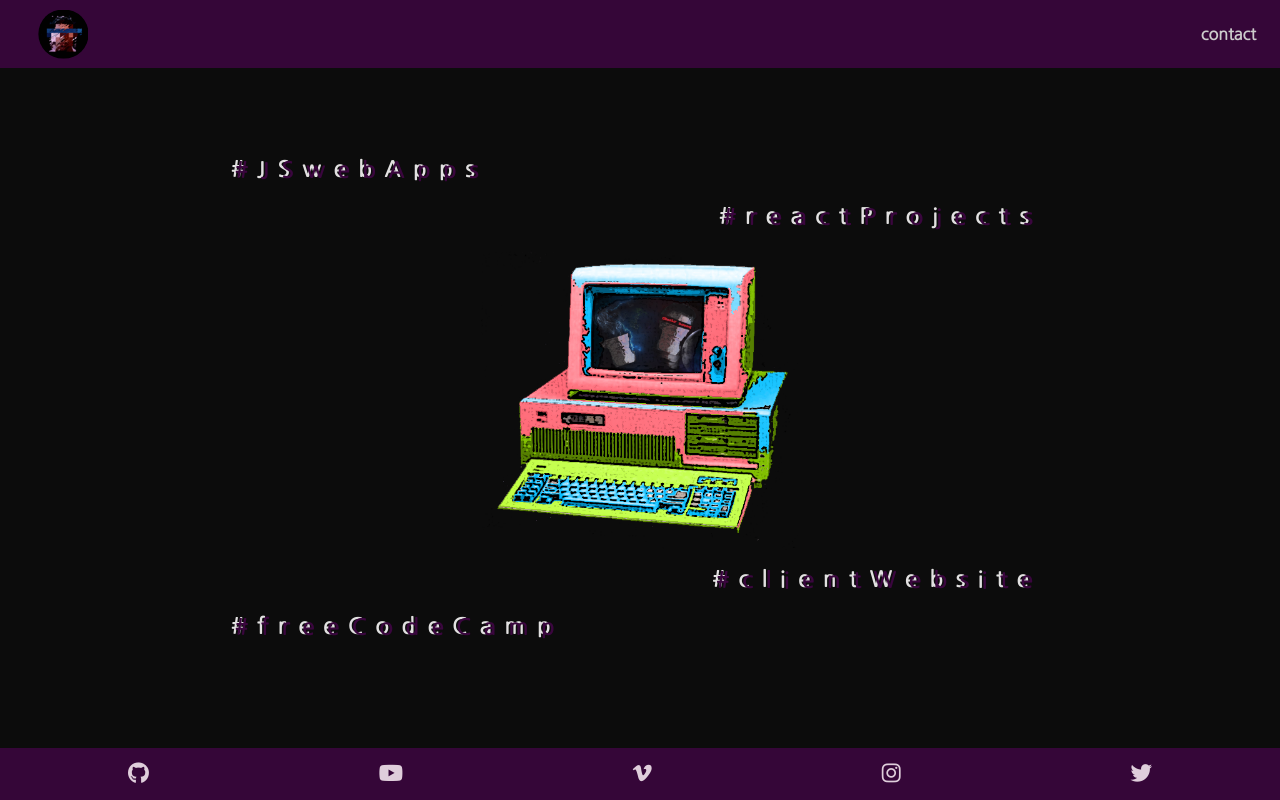
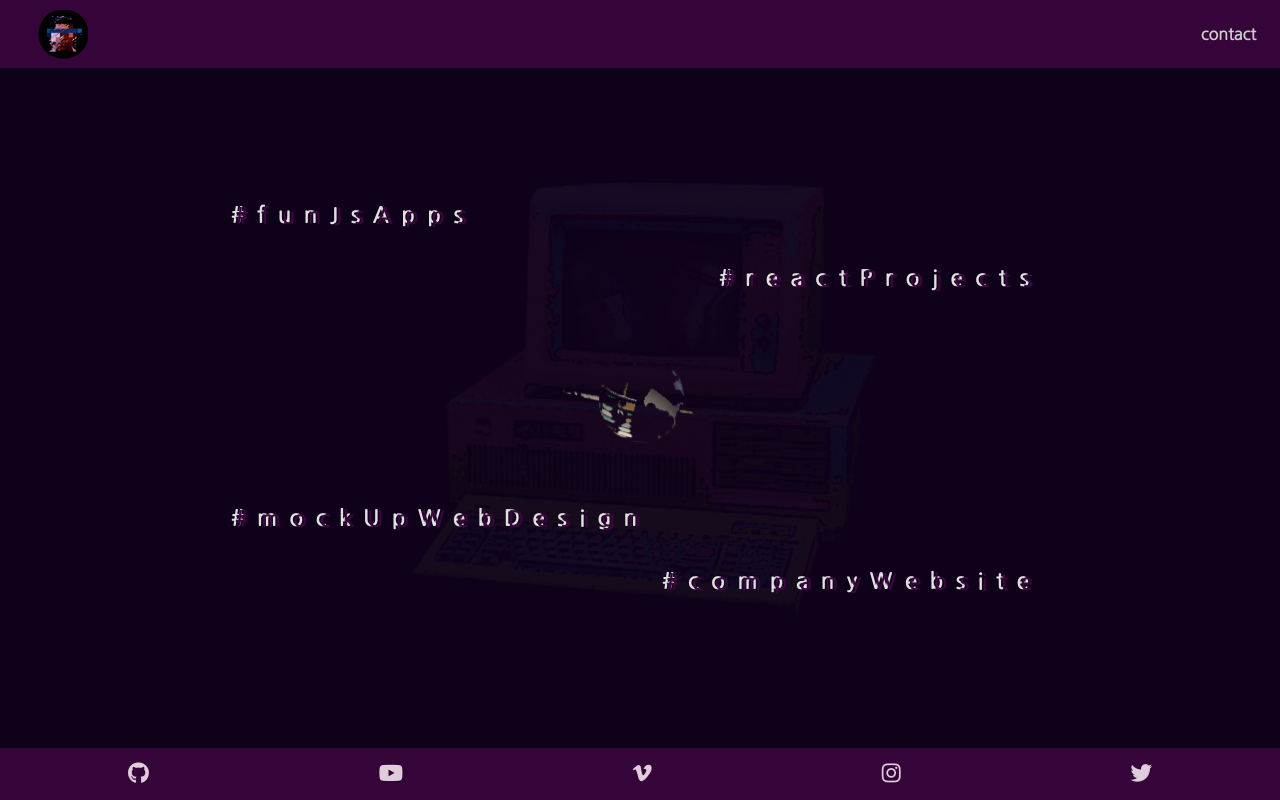
Before and after one commit to CharlyBGood/charlybgoodmundo, a React (Create React App) app: page /DevPortfolio in a window 1280 px wide. Built offline with nearby package versions, Linux system fonts and the light colour scheme.

Commit message:
change bckgrd and devportfolio links

```diff
--- a/src/App.css
+++ b/src/App.css
@@ -1,6 +1,7 @@
 @import url("https://fonts.googleapis.com/css2?family=Nanum+Gothic&display=swap");
 
 :root {
+  color-scheme: light only;
   --fs-600: 2rem;
   --fs-500: 1.35rem;
   --fs-400: 1rem;
@@ -29,6 +30,7 @@ body {
 }
 
 .App {
+  background-color: rgba(15, 2, 27, 0.96);
   display: -webkit-box;
   display: -ms-flexbox;
   display: flex;
@@ -44,3 +46,9 @@ body {
   padding: 0;
   margin: 0;
 }
+
+@media screen and (max-device-width: 480px) {
+  body {
+    -webkit-text-size-adjust: none;
+  }
+}
--- a/src/components/DevPortfolio.js
+++ b/src/components/DevPortfolio.js
@@ -1,43 +1,29 @@
 import "../stylesheets/DevPortfolio.css";
+import "../stylesheets/Content.css"
 import { NavLink } from "react-router-dom";
-import ImgComputer from "../img/img-computer.png";
+import ImgCenter from "../img/img-planetavacio.png";
 
 function DevPortfolio() {
   return (
     <div className="img_container">
       <div className="decoration_words">
-        <a
-          className="item item_1"
-          href="https://charlybgood.github.io/webAppsJS/"
-          rel="noopener noreferrer"
-          target="_blank"
-        >
-          #JSwebApps
-        </a>
+        <NavLink className="item item_1" to="./WebApps">
+          #funJsApps
+        </NavLink>
         <NavLink className="item item_2" to="/">
           #reactProjects
         </NavLink>
-
-        <img
-          className="img_center item_3"
-          src={ImgComputer}
-          alt="Charly BGood Logo"
-        />
+        <img className="img" src={ImgCenter} alt="Charly BGood Logo" />
+        <NavLink className="item item_1" to="./SinglePages">
+          #mockUpWebDesign
+        </NavLink>
         <a
           className="item item_2"
           href="https://estarsiempreseguros.com.ar/"
           target="_BLANK"
           rel="noopener noreferrer"
         >
-          #clientWebsite
-        </a>
-        <a
-          className="item item_1"
-          href="https://charlybgood.github.io/freecodecamp/"
-          target="_BLANK"
-          rel="noopener noreferrer"
-        >
-          #freeCodeCamp
+          #companyWebsite
         </a>
       </div>
     </div>
--- a/src/index.css
+++ b/src/index.css
@@ -3,7 +3,9 @@
   box-sizing: border-box;
 }
 
-
 body {
   font-family: "Nanum Gothic", sans-serif;
+  background-image: url("./img/img-computer.png");
+  background-position: center;
+  background-repeat: no-repeat;
 }
--- a/src/stylesheets/Content.css
+++ b/src/stylesheets/Content.css
@@ -25,7 +25,7 @@
   -webkit-box-align: start;
   -ms-flex-align: start;
   align-items: flex-start;
-  gap: 1em;
+  gap: 2em;
   width: 80%;
 }
 
@@ -121,11 +121,10 @@
     -webkit-box-align: center;
     -ms-flex-align: center;
     align-items: center;
-    gap: 2em;
     margin: 1em auto;
   }
 
   .decoration_words .item {
-    font-size: 1.1rem;
+    font-size: 1rem;
   }
 }
--- a/src/stylesheets/DevPortfolio.css
+++ b/src/stylesheets/DevPortfolio.css
@@ -1,6 +1,15 @@
-.img_center {
+
+
+/* .img_container {
+  background-color: rgba(15, 2, 27, 0.96);
+  height: 100vh;
+  margin: 0;
+  padding: 0;
+} */
+
+/* .img_center {
   width: 25vw;
-}
+} */
 /* MEDIA QUERIES */
 
 /* @media screen and (max-width: 800px) {
```
